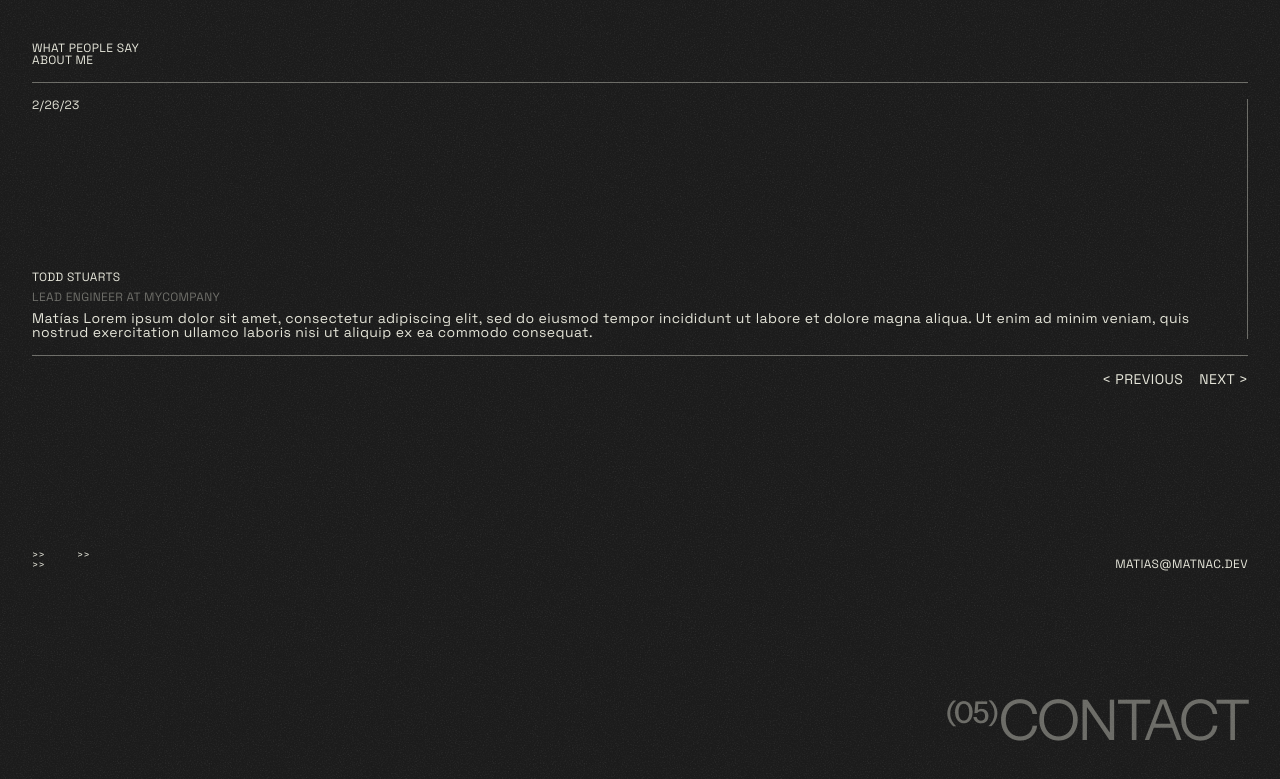
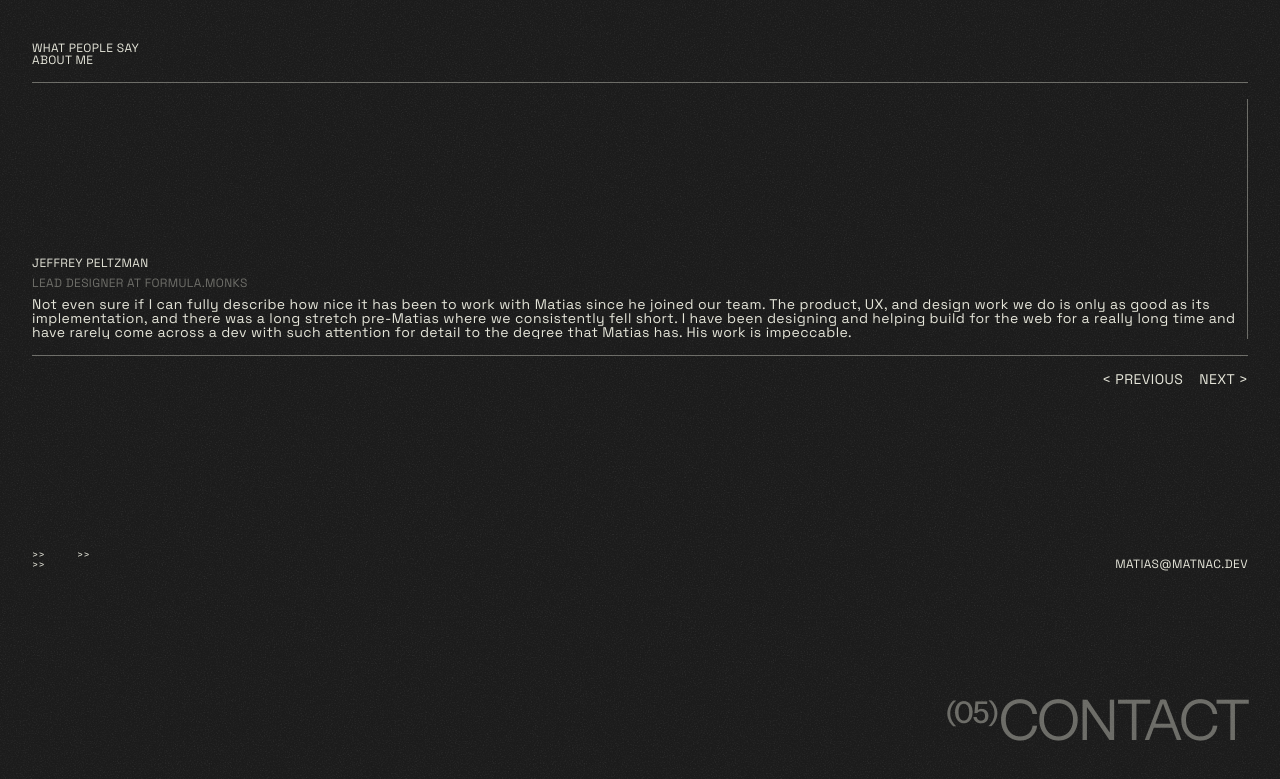
Before and after one commit to msallent/matnac.dev, a Next.js app: page / in a window 1280 px wide. Shown: the part 3654-4433 px from the top of the page. Built offline with nearby package versions, Linux system fonts and the light colour scheme.

Commit message:
Add reviews

```diff
--- a/src/components/Reviews.tsx
+++ b/src/components/Reviews.tsx
@@ -2,25 +2,34 @@ import { Carousel, CarouselItem } from "./Carousel";
 
 const REVIEWS = [
   {
-    date: "2/26/23",
-    author: "Todd Stuarts",
-    position: "Lead Engineer at MyCompany",
+    author: "Jeffrey Peltzman",
+    position: "Lead Designer at Formula.Monks",
     message:
-      "Matías Lorem ipsum dolor sit amet, consectetur adipiscing elit, sed do eiusmod tempor incididunt ut labore et dolore magna aliqua. Ut enim ad minim veniam, quis nostrud exercitation ullamco laboris nisi ut aliquip ex ea commodo consequat.",
+      "Not even sure if I can fully describe how nice it has been to work with Matias since he joined our team. The product, UX, and design work we do is only as good as its implementation, and there was a long stretch pre-Matias where we consistently fell short. I have been designing and helping build for the web for a really long time and have rarely come across a dev with such attention for detail to the degree that Matias has. His work is impeccable.",
   },
   {
-    date: "2/26/23",
-    author: "Todd Stuarts",
-    position: "Lead Engineer at MyCompany",
+    author: "Sara Taillon",
+    position: "Managing Partner at Formula.Monks",
     message:
-      "Matías Lorem ipsum dolor sit amet, consectetur adipiscing elit, sed do eiusmod tempor incididunt ut labore et dolore magna aliqua. Ut enim ad minim veniam, quis nostrud exercitation ullamco laboris nisi ut aliquip ex ea commodo consequat.",
+      "Matias is a super talented engineer who takes an interest in making things better, not just on the frontend, but in processes and ways of working within the team and beyond. He's one of the top FE engineers I've ever met. I'm grateful for all the work we've done together and I hope our paths cross again someday.",
   },
   {
-    date: "2/26/23",
-    author: "Todd Stuarts",
-    position: "Lead Engineer at MyCompany",
+    author: "Nicolas Ferrucci",
+    position: "Product Owner at TheoremOne",
     message:
-      "Matías Lorem ipsum dolor sit amet, consectetur adipiscing elit, sed do eiusmod tempor incididunt ut labore et dolore magna aliqua. Ut enim ad minim veniam, quis nostrud exercitation ullamco laboris nisi ut aliquip ex ea commodo consequat.",
+      "Matias consistently brings a positive attitude and a solution-oriented mindset, making it easy to collaborate and innovate. I appreciate his ability to mentor others, and it's clear that his contributions have made a lasting impact on our product and team dynamics.",
+  },
+  {
+    author: "Simon Hunter",
+    position: "Director of Engineering at ReflexAI",
+    message:
+      "Matias' leadership around this release has been exceptional - he's been checking in on all the issues regularly and has a solid understanding of the status of everything at each moment. This has an enormous impact on the entire company.",
+  },
+  {
+    author: "Danielle Krieger",
+    position: "Software Engineer at MediaMonks",
+    message:
+      "Technically, he surpasses himself day by day. He's also very good at communicating, both internally and with clients. His English level is excellent and he's very correct and respectful. In my opinion, he has a lot of potential to be a lead.",
   },
 ];
 
@@ -41,14 +50,10 @@ export function Reviews() {
         <Carousel>
           {REVIEWS.map((review, index) => (
             <CarouselItem key={index}>
-              <div className="flex h-60 flex-col justify-between border-r border-secondary">
-                <p>{review.date}</p>
-
-                <span className="flex flex-col gap-2">
-                  <p>{review.author}</p>
-                  <p className="text-secondary">{review.position}</p>
-                  <p className="text-base normal-case">{review.message}</p>
-                </span>
+              <div className="flex h-60 flex-col justify-end gap-2 border-r border-secondary">
+                <p>{review.author}</p>
+                <p className="text-secondary">{review.position}</p>
+                <p className="text-base normal-case">{review.message}</p>
               </div>
             </CarouselItem>
           ))}
```
